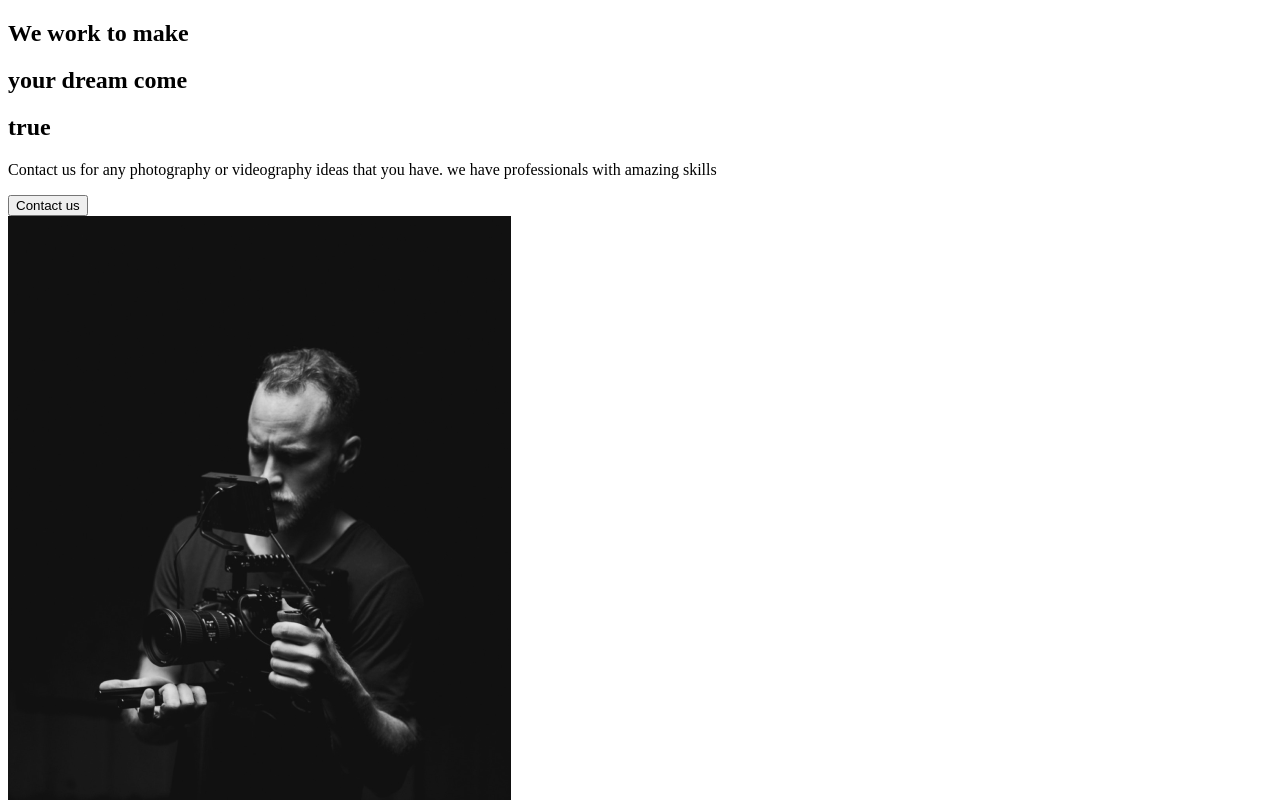
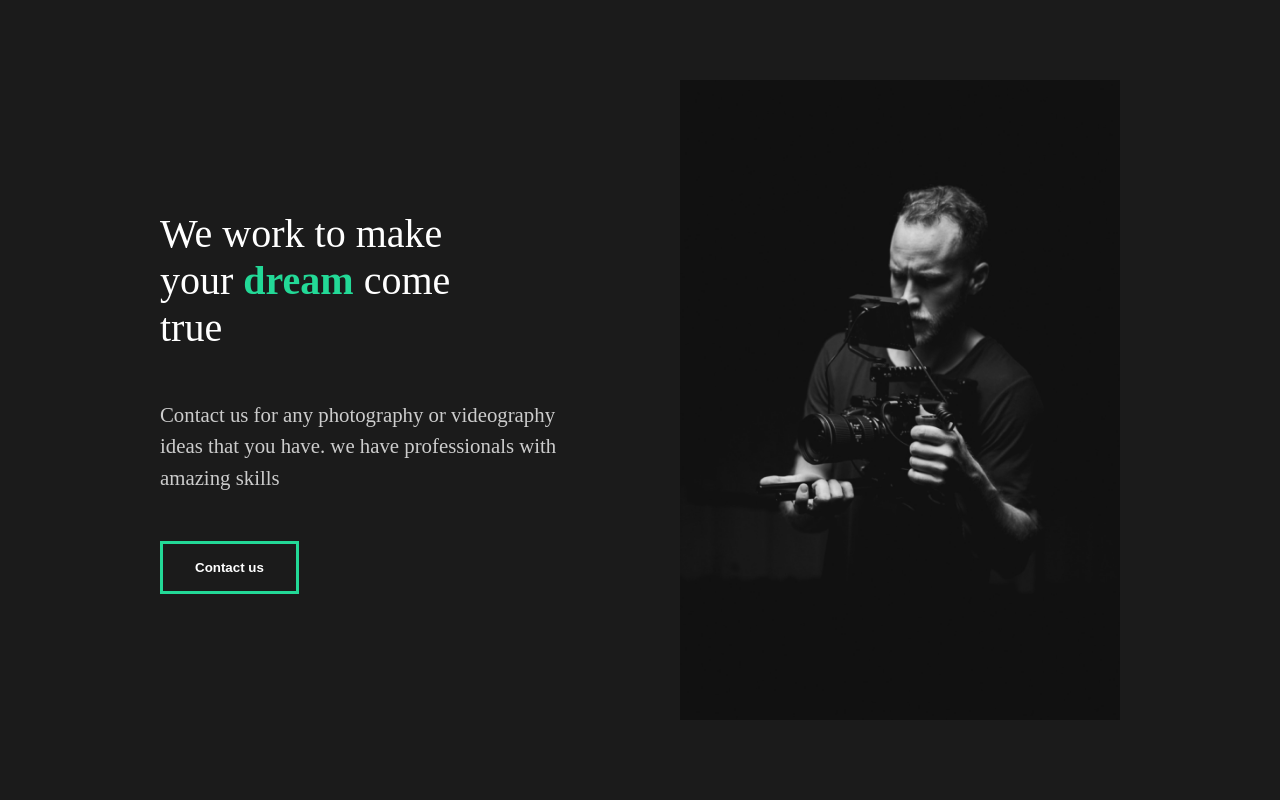
Before and after one commit to reza-goodarzi/Capture-portfolio, a React (Create React App) app: page / in a window 1280 px wide. Shown: the top 800 px of the page. Built offline with nearby package versions, Linux system fonts and the light colour scheme.

Commit message:
Intro to styled-components

```diff
--- a/src/App.js
+++ b/src/App.js
@@ -1,11 +1,15 @@
 // import Pages
 import AboutUs from "./pages/AboutUs";
+
+// Global Style
+import GlobalStyle from "./components/GlobalStyle";
 
 
 
 function App() {
   return (
     <div className="App">
+      <GlobalStyle />
       <AboutUs />
     </div>
   );
--- a/src/components/AboutSection.js
+++ b/src/components/AboutSection.js
@@ -1,8 +1,10 @@
 import home1 from '../img/home1.png';
+// Styled
+import styled from 'styled-components';
 
 const AboutSection = () => {
 	return (
-		<div>
+		<About>
 			<div className="description">
 				<div className="title">
 					<div className="hide">
@@ -21,8 +23,41 @@
 			<div className="image">
 				<img src={home1} alt="guy whit the camera"/>
 			</div>
-		</div>
+		</About>
 	)
-}
+};
 
-export default AboutSection
+// Styled Components
+const About = styled.div`
+	min-height: 90vh;
+	display: flex;
+	align-items: center;
+	justify-content: space-between;
+	padding: 5rem 10rem;
+	color: #fff;
+
+	.description{
+		flex: 1;
+		padding-right: 5rem;
+		h2{
+			font-weight: lighter;
+		}
+
+		.hide{
+			overflow: hidden;
+		}
+	}
+
+	.image{
+		flex: 1;
+		overflow: hidden;
+
+		img{
+			width: 100%;
+			height: 80vh;
+			object-fit: cover;
+		}
+	}
+`
+
+export default AboutSection;
--- /dev/null
+++ b/src/components/GlobalStyle.js
@@ -0,0 +1,59 @@
+import { createGlobalStyle } from 'styled-components';
+
+const GlobalStyle = createGlobalStyle`
+	*{
+		margin: 0;
+		padding: 0;
+		box-sizing: border-box;
+	}
+
+	body{
+		background: #1b1b1b;
+	}
+
+	button {
+		font-weight: bold;
+		font-size: 1.1.rem;
+		cursor: pointer;
+		padding: 1rem 2rem;
+		border: 3px solid #23d997;
+		background: transparent;
+		color: #fff;
+		transition: all .5s ease;
+		&:hover{
+			background-color: #23d997;
+			color: #fff;
+		}
+	}
+
+	h2{
+		font-weight: lighter;
+		font-size: 2.5rem;
+	}
+
+	h3{
+		color: #fff;
+	}
+
+	h4 {
+		font-weight: bold;
+	}
+
+	span{
+		font-weight: bold;
+		color: #23d997;
+	}
+
+	a{
+		font-size: 1.1.rem
+	}
+
+	p{
+		padding: 3rem 0rem;
+		color: #ccc;
+		font-size: 1.3rem;
+		line-height: 150%;
+	}
+`;
+
+export default GlobalStyle;
```
